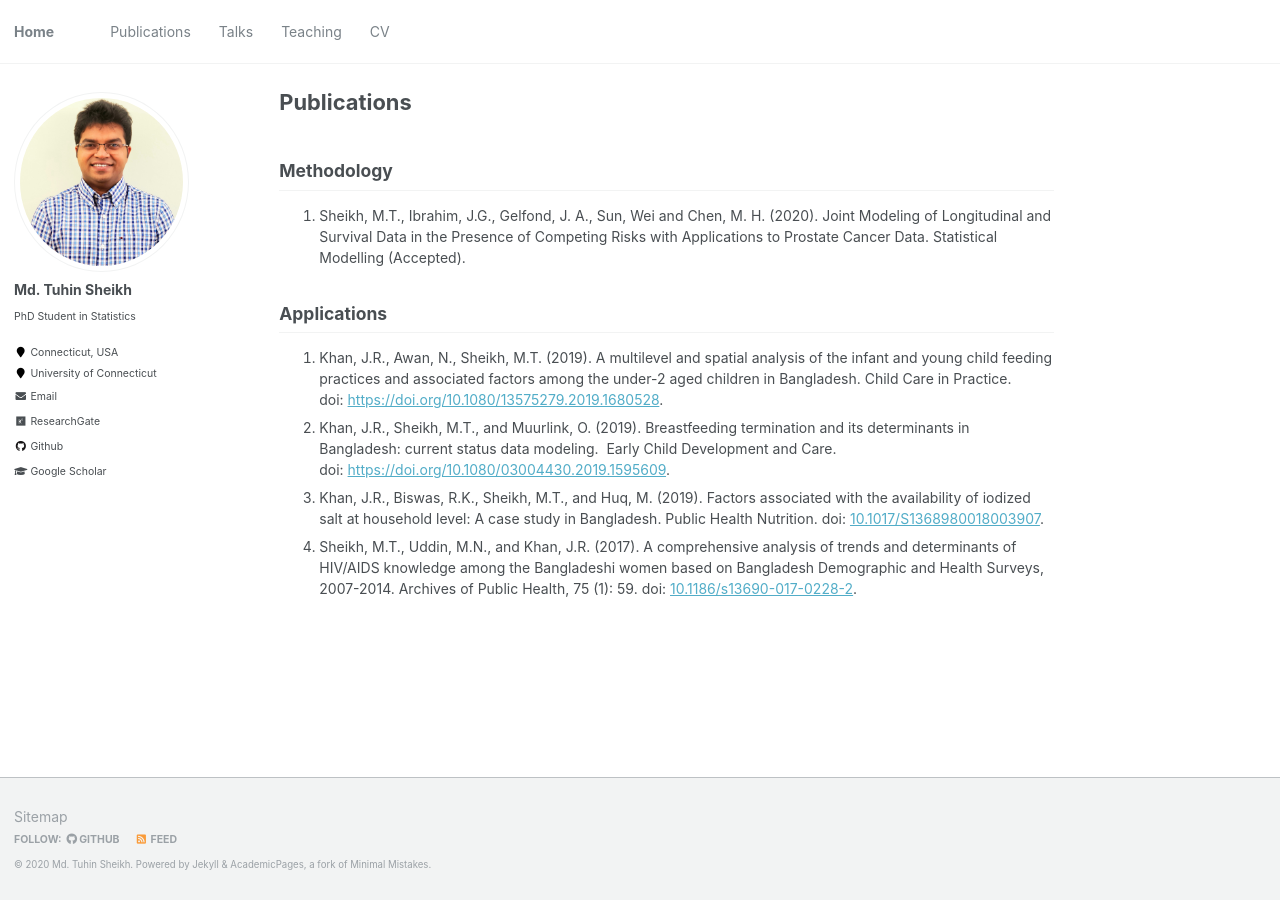
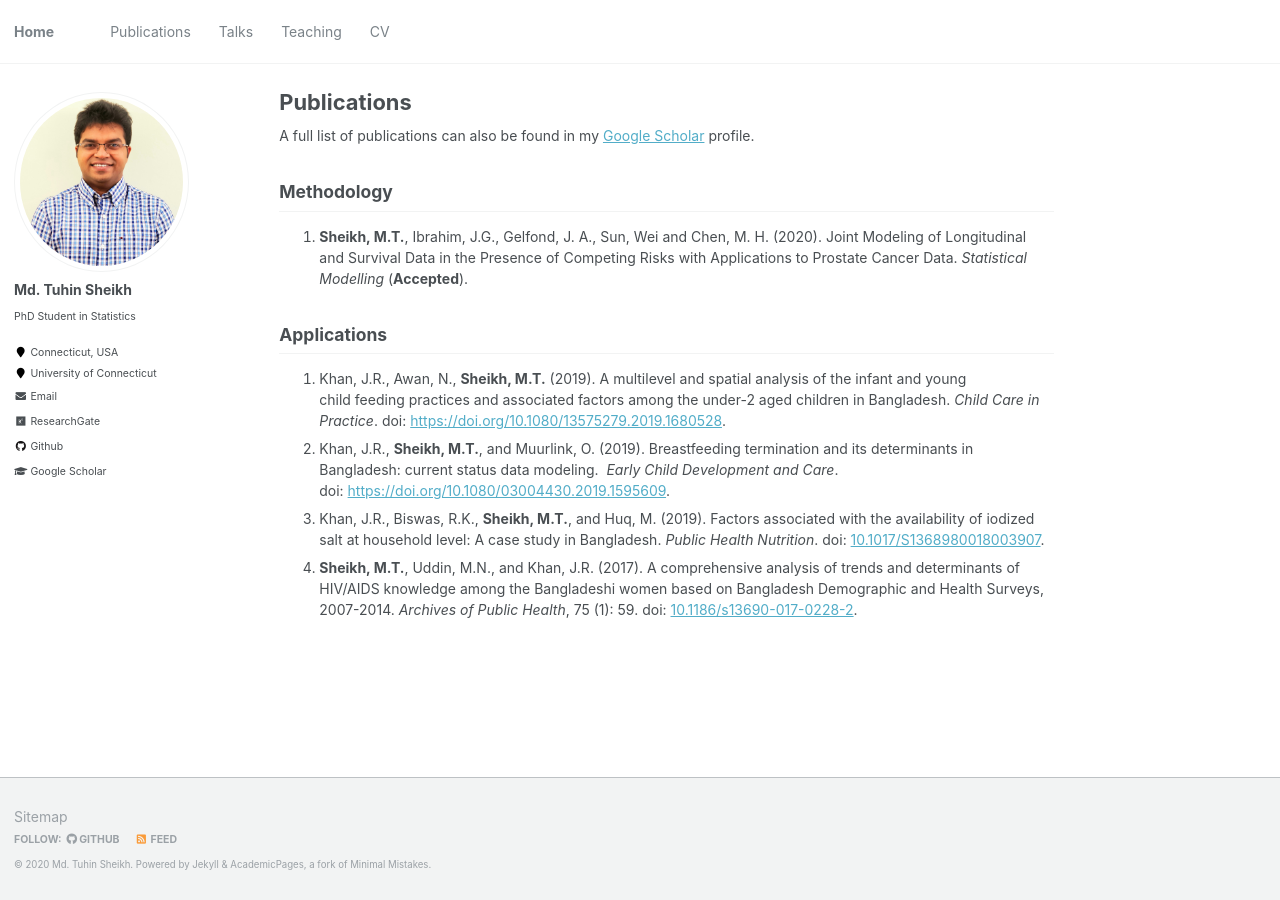
Before and after one commit to mdtuhinsheikh/mdtuhinsheikh.github.io, a Jekyll site: the page built from _pages/publications.md, in a window 1280 px wide. Built offline with Jekyll 4.4.1, drawn with Linux system fonts in a browser that asks for light colours.

Commit message:
added publication list

```diff
--- a/_pages/publications.md
+++ b/_pages/publications.md
@@ -4,23 +4,26 @@ permalink: /publications/
 author_profile: true
 ---
 
+A full list of publications can also be found in my
+[Google Scholar](https://scholar.google.com/citations?user=PAaEqSkAAAAJ&hl=en) profile.
+
 ## Methodology
-1. Sheikh, M.T., Ibrahim, J.G., Gelfond, J. A., Sun, Wei and Chen, M. H. (2020). Joint Modeling of
+1. **Sheikh, M.T.**, Ibrahim, J.G., Gelfond, J. A., Sun, Wei and Chen, M. H. (2020). Joint Modeling of
 Longitudinal and Survival Data in the Presence of Competing Risks with Applications
-to Prostate Cancer Data. Statistical Modelling (Accepted).
+to Prostate Cancer Data. *Statistical Modelling* (**Accepted**).
 
 ## Applications
-1. Khan, J.R., Awan, N., Sheikh, M.T. (2019). A multilevel and spatial analysis
+1. Khan, J.R., Awan, N., **Sheikh, M.T.** (2019). A multilevel and spatial analysis
 of the infant and young child feeding practices and associated factors among the
-under-2 aged children in Bangladesh. Child Care in Practice.
+under-2 aged children in Bangladesh. *Child Care in Practice*.
 doi: [https://doi.org/10.1080/13575279.2019.1680528](https://doi.org/10.1080/13575279.2019.1680528).
-1. Khan, J.R., Sheikh, M.T., and Muurlink, O. (2019). Breastfeeding termination and
+1. Khan, J.R., **Sheikh, M.T.**, and Muurlink, O. (2019). Breastfeeding termination and
 its determinants in Bangladesh: current status data modeling.
-Early Child Development and Care. doi: [https://doi.org/10.1080/03004430.2019.1595609](https://doi.org/10.1080/03004430.2019.1595609).
-1. Khan, J.R., Biswas, R.K., Sheikh, M.T., and Huq, M. (2019). Factors associated with
+*Early Child Development and Care*. doi: [https://doi.org/10.1080/03004430.2019.1595609](https://doi.org/10.1080/03004430.2019.1595609).
+1. Khan, J.R., Biswas, R.K., **Sheikh, M.T.**, and Huq, M. (2019). Factors associated with
 the availability of iodized salt at household level: A case study in Bangladesh.
-Public Health Nutrition. doi: [10.1017/S1368980018003907](10.1017/S1368980018003907).
-1. Sheikh, M.T., Uddin, M.N., and Khan, J.R. (2017). A comprehensive analysis of trends
+*Public Health Nutrition*. doi: [10.1017/S1368980018003907](10.1017/S1368980018003907).
+1. **Sheikh, M.T.**, Uddin, M.N., and Khan, J.R. (2017). A comprehensive analysis of trends
 and determinants of HIV/AIDS knowledge among the Bangladeshi women based on Bangladesh
 Demographic and Health Surveys, 2007-2014.
-Archives of Public Health, 75 (1): 59. doi: [10.1186/s13690-017-0228-2](10.1186/s13690-017-0228-2).
+*Archives of Public Health*, 75 (1): 59. doi: [10.1186/s13690-017-0228-2](10.1186/s13690-017-0228-2).
```
